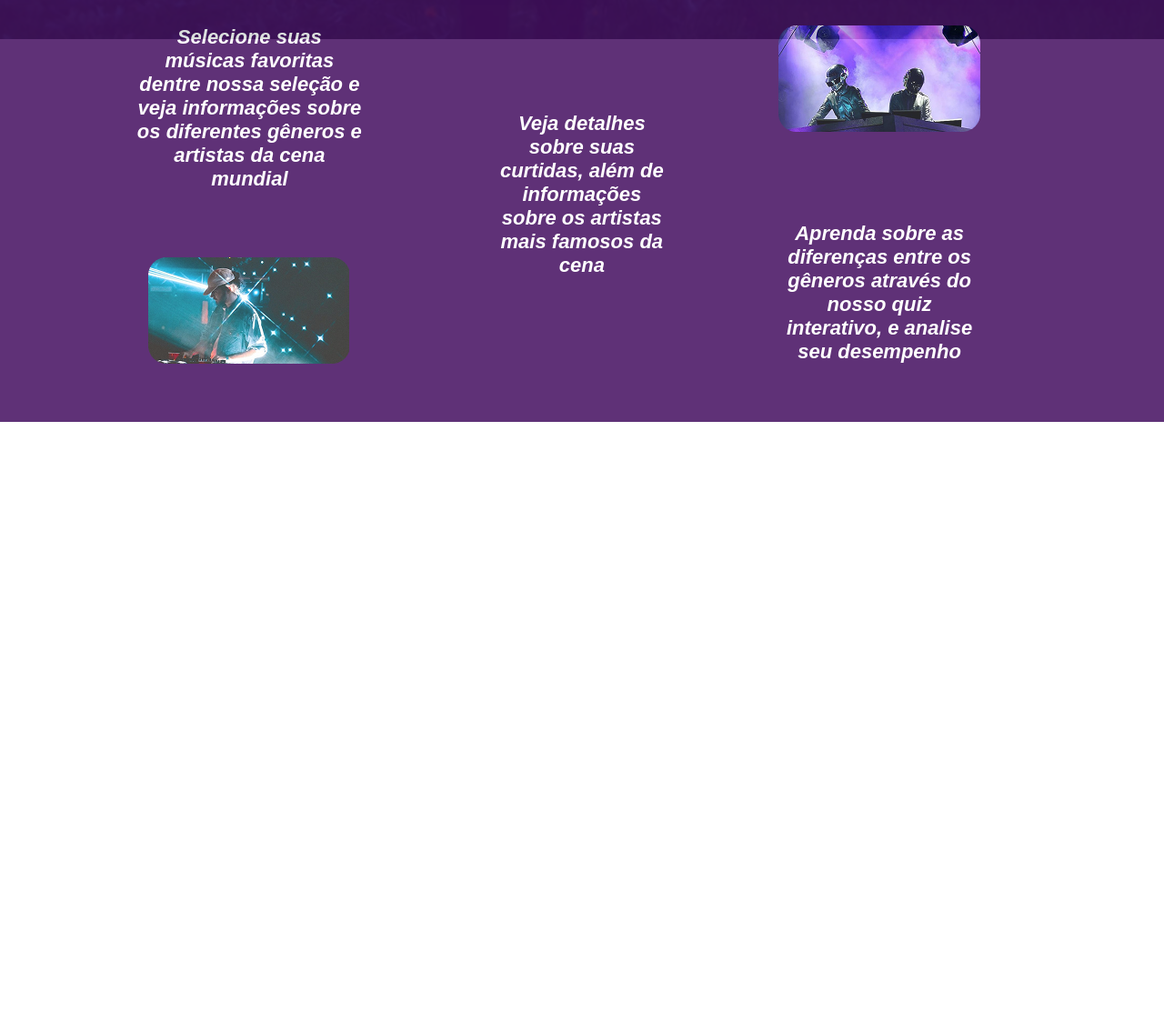
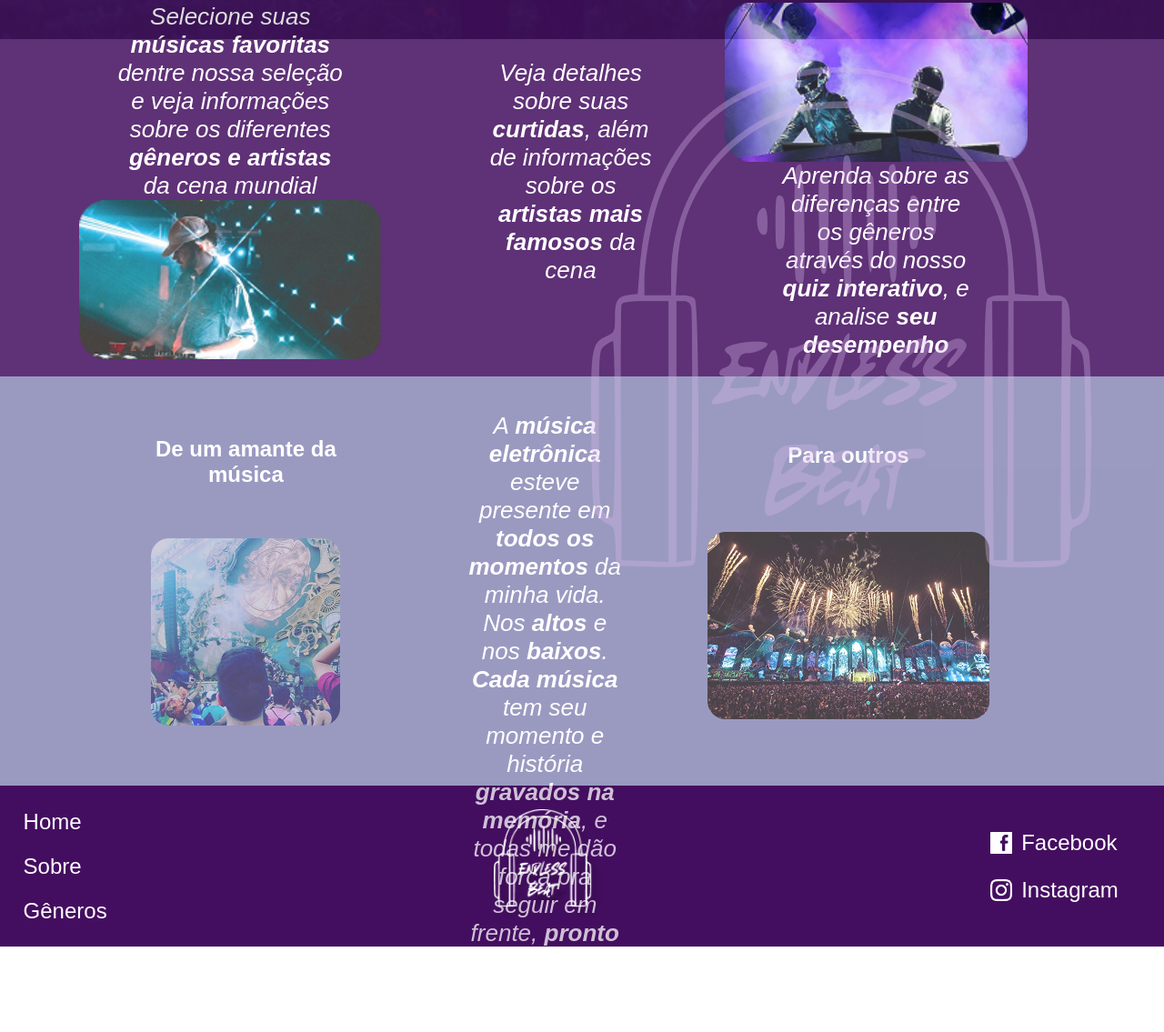
Before and after one commit to guigtoledo/Endless-Beat, a plain HTML site: page site/public/index.html in a window 1280 px wide. Shown: the part 757-1892 px from the top of the page at 91% size. Before the commit the page ends 1257 px from the top, so only its background shows below. Drawn offline with Linux system fonts and the light colour scheme.

Commit message:
feat home finalizada, genres wip

```diff
--- a/site/public/index.html
+++ b/site/public/index.html
@@ -11,8 +11,8 @@
     <title>Home - Endless Beat</title>
 </head>
 <body>
-        <!-- Header Início -->
-        <header class="header">
+    <!-- Header Início -->
+    <header class="header">
         <div class="header-logo">
             <img src="assets/imgs/Endless Beat - logo - white 2.png" alt="Endless Beat logo">
         </div>
@@ -20,7 +20,7 @@
             <ul>
                 <li><a href="./index.html">Home</a></li>
                 <li><a href="#section-about">Sobre</a></li>
-                <li><a href="">Gêneros</a></li>
+                <li><a href="./genres.html">Gêneros</a></li>
             </ul>
         </div>
         <div class="header-register-login">
@@ -40,33 +40,60 @@
         <div class="section-about-project-title">Sobre</div>
         <div class="section-about-project">
             <div class="section-about-project-left">
-                <h2>Selecione suas <b>músicas favoritas</b> dentre nossa seleção e veja informações sobre os diferentes <b>gêneros e artistas</b> da cena mundial</h2>
+                <p>Selecione suas <b>músicas favoritas</b> dentre nossa seleção e veja informações sobre os diferentes <b>gêneros e artistas</b> da cena mundial</p>
                 <img src="assets/imgs/imagem - madeon - home.png" alt="Imagem Dj Madeon">
             </div>
             <div class="section-about-project-center">
-                <h2>Veja detalhes sobre suas <b>curtidas</b>, além de informações sobre os <b>artistas mais famosos</b> da cena
-                </h2>
+                <p>Veja detalhes sobre suas <b>curtidas</b>, além de informações sobre os <b>artistas mais famosos</b> da cena
+                </p>
             </div>
             <div class="section-about-project-right">
                 <img src="assets/imgs/imagem - daft punk - home.png" alt="Imagem Duo DaftPunk">
-                <h2>Aprenda sobre as diferenças entre os gêneros através do nosso <b>quiz interativo</b>, e analise <b>seu desempenho</b></h2>
+                <p>Aprenda sobre as diferenças entre os gêneros através do nosso <b>quiz interativo</b>, e analise <b>seu desempenho</b></p>
             </div>
         </div>
         <div class="section-about-dev">
             <div class="section-about-dev-left">
-                <div></div>
-                <img src="" alt="">
+                <h2>De um amante da música</h2>
+                <img src="../public/assets/imgs/imagem - eu - home.png" alt="Imagem - Desenvolvedor">
             </div>
-            <div class="section-about-dev-center"></div>
+            <div class="section-about-dev-center">
+                <p>
+                A <b>música eletrônica</b> esteve presente em <b>todos os momentos</b> da minha vida. Nos <b>altos</b> e nos <b>baixos</b>.
+                </p>
+                <p>
+                    <b>Cada música</b> tem seu momento e história <b>gravados na memória</b>, e todas me dão força pra seguir em frente, <b>pronto para a próxima batida</b>.
+                </p>
+            </div>
             <div class="section-about-dev-right">
-                <div></div>
-                <img src="" alt="">
+                <h2>Para outros</h2>
+                <img src="assets/imgs/imagem - edc - home.png" alt="Imagem - Electric Daisy Carnival">
             </div>
         </div>
+        <div class="section-about-background-logo"></div>
     </section>
     <!-- Body Fim -->
     <!-- Footer Início -->
-    <footer class = "footer"></footer>
+    <footer class = "footer">
+        <div class="footer-menu">
+            <a href="./index.html">Home</a>
+            <a href="#section-about">Sobre</a>
+            <a href="">Gêneros</a>
+        </div>
+        <div class="footer-logo">
+            <img src="assets/imgs/Endless Beat - logo - white 2.png" alt="Endless Beat logo">
+        </div>
+        <div class="footer-media">
+            <div class="footer-media-facebook">
+                <img src="assets/icons/logo facebook - footer.png" alt="Logo Facebook">
+                <p>Facebook</p>
+            </div>
+            <div class="footer-media-instagram">
+                <img src="assets/icons/logo instagram - footer.png" alt="Logo Instagram">
+                <p>Instagram</p>
+            </div>
+        </div>
+    </footer>
     <!-- Footer Fim -->
 </body>
 </html>
--- /dev/null
+++ b/site/public/styles/genres.css
@@ -0,0 +1,9 @@
+* {
+    margin: 0;
+    padding: 0;
+    box-sizing: border-box;
+    font-family: Arial, Helvetica, sans-serif;
+    color: white;
+    text-decoration: none;
+    list-style-type: none;
+}
--- a/site/public/styles/home.css
+++ b/site/public/styles/home.css
@@ -58,6 +58,7 @@
 
 .section-about-project-title{
     width: 100%;
+    height: fit-content;
     background-color: #440E60;
     opacity: 85%;
     font-size: 40px;
@@ -70,16 +71,16 @@
 .section-about-project{
     display: flex;
     width: 100%;
-    height: 500px;
+    height: 450px;
     background-color: #440E60;
     opacity: 85%;
-    padding: 5%;
+    padding: 3%;
     padding-right: 11%;
     justify-content: space-between;
 }
 
-.section-about-project h2{
-    font-size: 22px;
+.section-about-project p{
+    font-size: 26px;
     font-style: italic;
     width: 60%;
     justify-content: center;
@@ -87,13 +88,13 @@
 }
 
 .section-about-project b{
-    font-size: 22px;
+    font-size: 26px;
     font-style: italic;
 }
 
 .section-about-project img{
-    width: 222px;
-    height: 117px;
+    width: 333px;
+    height: 175.5px;
 }
 
 .section-about-project-left{
@@ -118,3 +119,64 @@
 }
 
 /* Home - Sobre - Dev */
+
+.section-about-dev{
+    display: flex;
+    width: 100%;
+    height: 450px;
+    background-color: #7877AC;
+    opacity: 74%;
+    padding: 3%;
+    padding-right: 15%;
+    padding-left: 13%;
+    justify-content: space-around;
+}
+
+.section-about-dev p{
+    font-size: 26px;
+    font-style: italic;
+    text-align: center;
+}
+
+.section-about-dev b{
+    font-size: 26px;
+    font-style: italic;
+}
+
+.section-about-dev-left{
+    display: flex;
+    flex-direction: column;
+    align-items: center;
+    justify-content: space-around;
+    text-align: center;
+}
+
+.section-about-dev-center{
+    display: flex;
+    flex-direction: column;
+    align-items: center;
+    justify-content: space-evenly;
+    padding-left: 5%;
+}
+
+.section-about-dev-center p{
+    width: 50%;
+}
+
+.section-about-dev-right{
+    display: flex;
+    flex-direction: column;
+    align-items: center;
+    justify-content: space-around;
+    text-align: center;
+
+}
+
+.section-about-background-logo{
+    background-image: url(../assets/imgs/Endless\ Beat\ -\ logo\ -\ black\ 1\ -\ back\ shadow.png);
+    height: 550px;
+    width: 550px;
+    position: absolute;
+    bottom: 240px;
+    left: 650px;
+}
--- a/site/public/styles/style.css
+++ b/site/public/styles/style.css
@@ -64,3 +64,47 @@
 .header-register-login ul li{
     display: flex;
 }
+
+/* Footer */
+
+.footer{
+    display: flex;
+    font-size: 24px;
+    width: 100%;
+    height: 20%;
+    padding: 2%;
+    background-color: #440E60;
+    justify-content: space-between;
+}
+
+.footer-menu{
+    display: flex;
+    flex-direction: column;
+    justify-content: space-between;
+}
+
+.footer-logo img{
+    width: 120px;
+    height: 120px;
+}
+
+.footer-media{
+    display: flex;
+    flex-direction: column;
+    justify-content: space-evenly;
+    padding-right: 2%;
+}
+
+.footer-media-facebook{
+    display: flex;
+    align-items: center;
+    justify-self: space-evenly;
+    gap: 10px;
+}
+
+.footer-media-instagram{
+    display: flex;
+    align-items: center;
+    justify-content: space-evenly;
+    gap: 10px;
+}
```
Also changed, not shown: site/public/genres.html (added, +150 -0 lines), site/public/assets/icons/logo facebook - footer.png (added), site/public/assets/icons/logo instagram - footer.png (added), site/public/assets/imgs/Endless Beat - logo - black 1 - back shadow.png (added), site/public/assets/imgs/imagem - edc - home.png (added), site/public/assets/imgs/imagem - eu - home.png (added).
